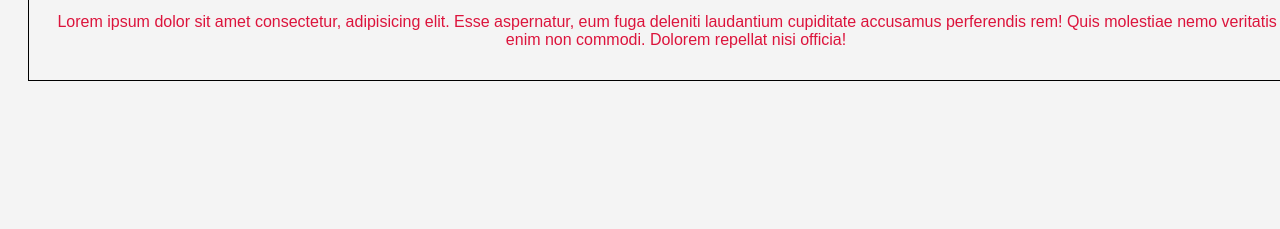
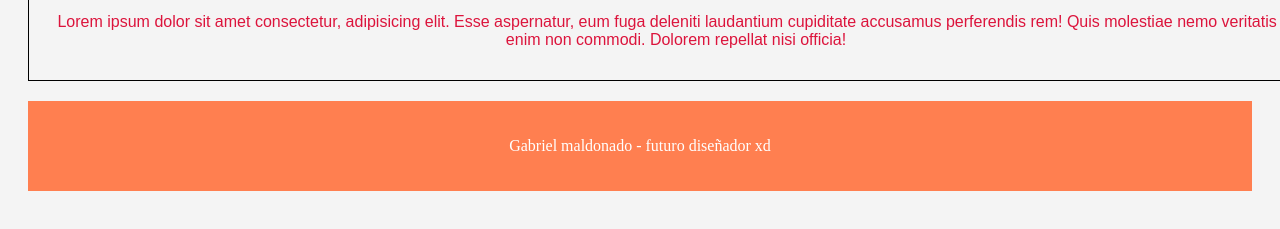
Before and after one commit to gabrielmaldonado164/pruebaremota, a plain HTML site: page index.html in a window 1280 px wide. Shown: the part 185-414 px from the top of the page. Drawn offline with Linux system fonts and the light colour scheme.

Commit message:
agregando el footer y modificando el estilo

```diff
--- a/css/estilos.css
+++ b/css/estilos.css
@@ -13,3 +13,11 @@ body{
     border: 1px solid #000;
     color: crimson;
 }
+
+footer{
+    text-align: center;
+    background: coral;
+    color: #fff;
+    margin: 20px;
+    padding: 20px;
+}
--- a/index.html
+++ b/index.html
@@ -15,5 +15,10 @@
         <p>Lorem ipsum dolor sit amet consectetur, adipisicing elit. Esse aspernatur, eum fuga deleniti laudantium cupiditate accusamus perferendis rem! Quis molestiae nemo veritatis at enim non commodi. Dolorem repellat nisi officia!</p>
     </div>
 
+
+    <footer>
+        <p>Gabriel maldonado - futuro diseñador xd</p>
+    </footer>
+
 </body>
 </html>
```
